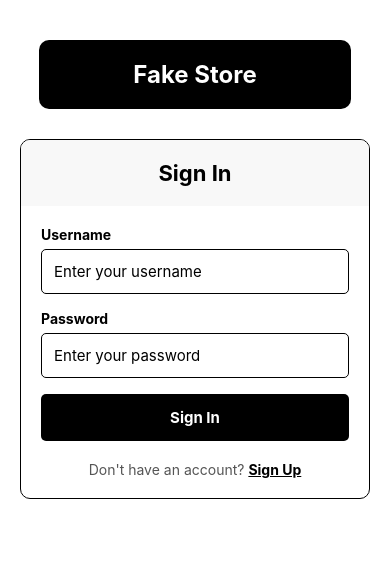
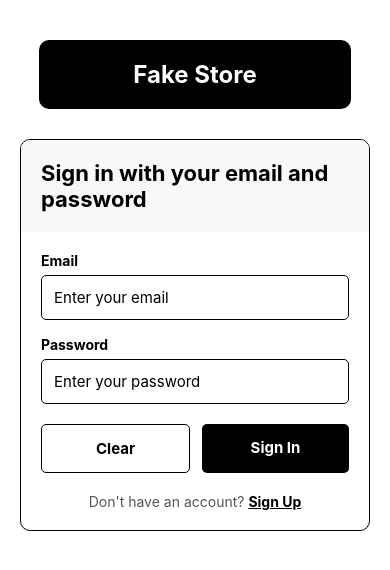
Before and after one commit to connorlindley/MAD-Assignment-2, a React Native app: screen / in a window 390 px wide. Shown: the top 570 px of the page. Built offline with nearby package versions, Linux system fonts and the light colour scheme.

Commit message:
Final Submission: Adding the update button and cleaning up the page.

```diff
--- a/App.js
+++ b/App.js
@@ -30,7 +30,7 @@ function HomeStack() {
   );
 }
 
-function AppTabs({ isLoggedIn, currentUser, onLogout, initialTab }) {
+function AppTabs({ isLoggedIn, currentUser, onLogout, onUpdate, initialTab }) {
   const totalQuantity = useSelector((state) =>
     state.cart.items.reduce((sum, item) => sum + item.quantity, 0)
   );
@@ -83,7 +83,7 @@ function AppTabs({ isLoggedIn, currentUser, onLogout, initialTab }) {
           ),
         }}
       >
-        {() => <ProfileScreen currentUser={currentUser} onLogout={onLogout} />}
+        {() => <ProfileScreen currentUser={currentUser} onLogout={onLogout} onUpdate={onUpdate} />}
       </Tab.Screen>
     </Tab.Navigator>
   );
@@ -112,6 +112,10 @@ export default function App() {
     setInitialTab("ProductsTab");
   };
 
+  const handleUpdate = (updatedUser) => {
+    setCurrentUser(updatedUser);
+  };
+
   if (showSplash) {
     return <SplashScreen />;
   }
@@ -129,6 +133,7 @@ export default function App() {
               isLoggedIn={isLoggedIn}
               currentUser={currentUser}
               onLogout={handleLogout}
+              onUpdate={handleUpdate}
               initialTab={initialTab}
             />
           </NavigationContainer>
--- a/Scenes/authScene.js
+++ b/Scenes/authScene.js
@@ -16,35 +16,45 @@ const isValidEmail = (value) => /^[^\s@]+@[^\s@]+\.[^\s@]+$/.test(value);
 
 // ── Sign In Form ──────────────────────────────────────────────────────────────
 function SignInForm({ onLogin, onSwitchToSignUp }) {
-  const [username, setUsername] = useState("");
+  const [email, setEmail] = useState("");
   const [password, setPassword] = useState("");
 
+  const handleClear = () => {
+    setEmail("");
+    setPassword("");
+  };
+
   const handleSignIn = () => {
-    if (!username.trim()) {
-      Alert.alert("Error", "Please enter your username.");
+    if (!email.trim()) {
+      Alert.alert("Error", "Please enter your email.");
+      return;
+    }
+    if (!isValidEmail(email.trim())) {
+      Alert.alert("Error", "Please enter a valid email address.");
       return;
     }
     if (!password.trim()) {
       Alert.alert("Error", "Please enter your password.");
       return;
     }
-    onLogin({ name: username }, "signin");
+    onLogin({ name: email.trim().split("@")[0], email: email.trim() }, "signin");
   };
 
   return (
     <View style={styles.formContainer}>
       <View style={styles.header}>
-        <Text style={styles.headerText}>Sign In</Text>
+        <Text style={styles.headerText}>Sign in with your email and password</Text>
       </View>
 
       <View style={styles.fields}>
-        <Text style={styles.label}>Username</Text>
+        <Text style={styles.label}>Email</Text>
         <TextInput
           style={styles.input}
-          placeholder="Enter your username"
-          value={username}
-          onChangeText={setUsername}
+          placeholder="Enter your email"
+          value={email}
+          onChangeText={setEmail}
           autoCapitalize="none"
+          keyboardType="email-address"
         />
 
         <Text style={styles.label}>Password</Text>
@@ -56,9 +66,18 @@ function SignInForm({ onLogin, onSwitchToSignUp }) {
           secureTextEntry
         />
 
-        <TouchableOpacity style={styles.button} onPress={handleSignIn}>
-          <Text style={styles.buttonText}>Sign In</Text>
-        </TouchableOpacity>
+        <View style={styles.buttonRow}>
+          <TouchableOpacity
+            style={[styles.button, styles.clearButton]}
+            onPress={handleClear}
+          >
+            <Text style={[styles.buttonText, styles.clearButtonText]}>Clear</Text>
+          </TouchableOpacity>
+
+          <TouchableOpacity style={styles.button} onPress={handleSignIn}>
+            <Text style={styles.buttonText}>Sign In</Text>
+          </TouchableOpacity>
+        </View>
 
         <TouchableOpacity onPress={onSwitchToSignUp} style={styles.hintContainer}>
           <Text style={styles.hintText}>
--- a/Scenes/profileScene.js
+++ b/Scenes/profileScene.js
@@ -1,9 +1,42 @@
-import { View, Text, TouchableOpacity, StyleSheet } from "react-native";
+import { useState } from "react";
+import {
+  View,
+  Text,
+  TouchableOpacity,
+  StyleSheet,
+  Modal,
+  TextInput,
+  Alert,
+} from "react-native";
 import Ionicons from "@expo/vector-icons/Ionicons";
 
-export default function ProfileScreen({ currentUser, onLogout }) {
+export default function ProfileScreen({ currentUser, onLogout, onUpdate }) {
+  const [modalVisible, setModalVisible] = useState(false);
+  const [newName, setNewName] = useState("");
+  const [newPassword, setNewPassword] = useState("");
+
   const displayName = currentUser?.name || "Guest";
   const displayEmail = currentUser?.email || "—";
+
+  const openModal = () => {
+    setNewName(displayName);
+    setNewPassword("");
+    setModalVisible(true);
+  };
+
+  const handleConfirm = () => {
+    if (!newName.trim()) {
+      Alert.alert("Validation Error", "Name cannot be empty.");
+      return;
+    }
+    onUpdate({ ...currentUser, name: newName.trim() });
+    setModalVisible(false);
+    Alert.alert("Success", "Your profile has been updated.");
+  };
+
+  const handleCancel = () => {
+    setModalVisible(false);
+  };
 
   return (
     <View style={styles.container}>
@@ -30,11 +63,66 @@ export default function ProfileScreen({ currentUser, onLogout }) {
         </View>
       </View>
 
-      {/* Sign Out */}
-      <TouchableOpacity style={styles.button} onPress={onLogout}>
-        <Ionicons name="log-out-outline" size={20} color="#ffffff" />
-        <Text style={styles.buttonText}>Sign Out</Text>
-      </TouchableOpacity>
+      {/* Buttons */}
+      <View style={styles.buttonRow}>
+        <TouchableOpacity style={[styles.button, styles.updateButton]} onPress={openModal}>
+          <Ionicons name="create-outline" size={20} color="#ffffff" />
+          <Text style={styles.buttonText}>Update</Text>
+        </TouchableOpacity>
+
+        <TouchableOpacity style={styles.button} onPress={onLogout}>
+          <Ionicons name="log-out-outline" size={20} color="#ffffff" />
+          <Text style={styles.buttonText}>Sign Out</Text>
+        </TouchableOpacity>
+      </View>
+
+      {/* Update Modal */}
+      <Modal
+        visible={modalVisible}
+        transparent
+        animationType="fade"
+        onRequestClose={handleCancel}
+      >
+        <View style={styles.modalOverlay}>
+          <View style={styles.modalContainer}>
+            <View style={styles.modalHeader}>
+              <Text style={styles.modalHeaderText}>Update Profile</Text>
+            </View>
+
+            <View style={styles.modalBody}>
+              <Text style={styles.label}>Name</Text>
+              <TextInput
+                style={styles.input}
+                value={newName}
+                onChangeText={setNewName}
+                placeholder="Enter your name"
+              />
+
+              <Text style={styles.label}>New Password</Text>
+              <TextInput
+                style={styles.input}
+                value={newPassword}
+                onChangeText={setNewPassword}
+                placeholder="Enter new password"
+                secureTextEntry
+              />
+
+              <View style={styles.modalButtonRow}>
+                <TouchableOpacity
+                  style={[styles.button, styles.cancelButton]}
+                  onPress={handleCancel}
+                >
+                  <Text style={[styles.buttonText, styles.cancelButtonText]}>Cancel</Text>
+                </TouchableOpacity>
+
+                <TouchableOpacity style={styles.button} onPress={handleConfirm}>
+                  <Text style={styles.buttonText}>Confirm</Text>
+                </TouchableOpacity>
+              </View>
+            </View>
+          </View>
+        </View>
+      </Modal>
     </View>
   );
 }
@@ -92,20 +180,86 @@ const styles = StyleSheet.create({
     textAlign: "right",
     marginLeft: 16,
   },
+  buttonRow: {
+    flexDirection: "row",
+    marginHorizontal: 20,
+    marginTop: 30,
+    gap: 12,
+  },
   button: {
+    flex: 1,
     flexDirection: "row",
     alignItems: "center",
     justifyContent: "center",
     backgroundColor: "#000000",
     padding: 14,
     borderRadius: 5,
-    marginHorizontal: 20,
-    marginTop: 30,
-    gap: 8,
+    gap: 6,
+  },
+  updateButton: {
+    backgroundColor: "#000000",
   },
   buttonText: {
     color: "#ffffff",
     fontWeight: "bold",
     fontSize: 15,
   },
+  // Modal
+  modalOverlay: {
+    flex: 1,
+    backgroundColor: "rgba(0,0,0,0.5)",
+    justifyContent: "center",
+    alignItems: "center",
+    padding: 24,
+  },
+  modalContainer: {
+    width: "100%",
+    backgroundColor: "#fff",
+    borderRadius: 10,
+    borderWidth: 1,
+    borderColor: "#000000",
+    overflow: "hidden",
+  },
+  modalHeader: {
+    padding: 16,
+    backgroundColor: "#f8f8f8",
+    alignItems: "center",
+    borderBottomWidth: 1,
+    borderBottomColor: "#000000",
+  },
+  modalHeaderText: {
+    fontSize: 18,
+    fontWeight: "bold",
+  },
+  modalBody: {
+    padding: 20,
+  },
+  label: {
+    fontSize: 14,
+    fontWeight: "bold",
+    marginBottom: 6,
+    color: "#000",
+  },
+  input: {
+    borderWidth: 1,
+    borderColor: "#000000",
+    borderRadius: 5,
+    padding: 12,
+    marginBottom: 16,
+    fontSize: 15,
+    backgroundColor: "#fff",
+  },
+  modalButtonRow: {
+    flexDirection: "row",
+    gap: 12,
+    marginTop: 4,
+  },
+  cancelButton: {
+    backgroundColor: "#fff",
+    borderWidth: 1,
+    borderColor: "#000000",
+  },
+  cancelButtonText: {
+    color: "#000000",
+  },
 });
```
